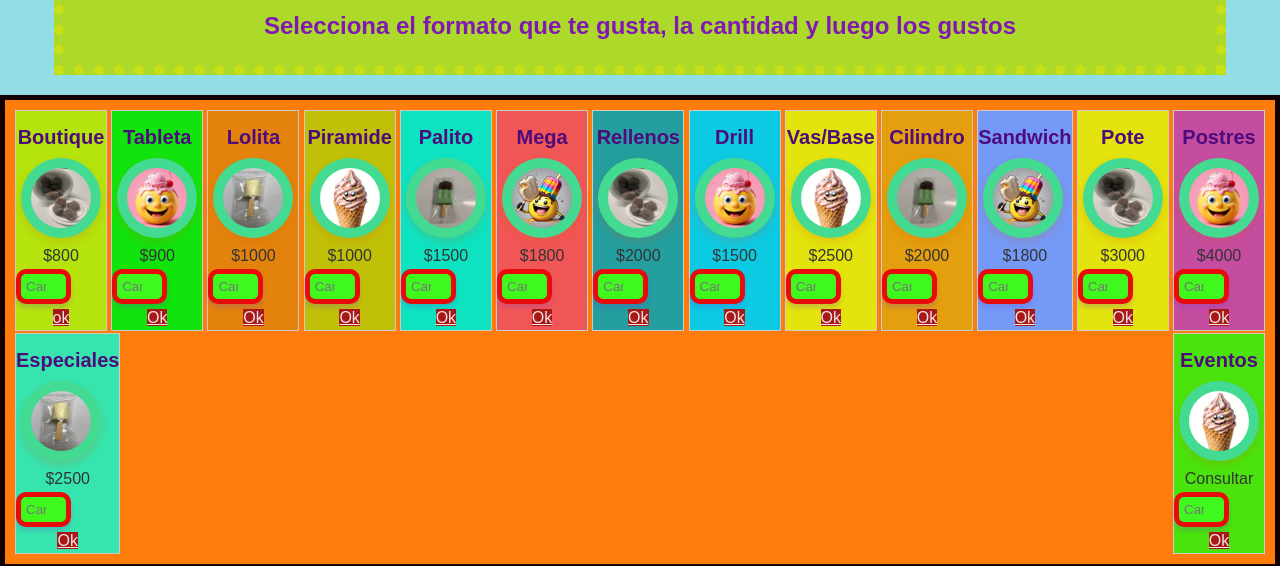
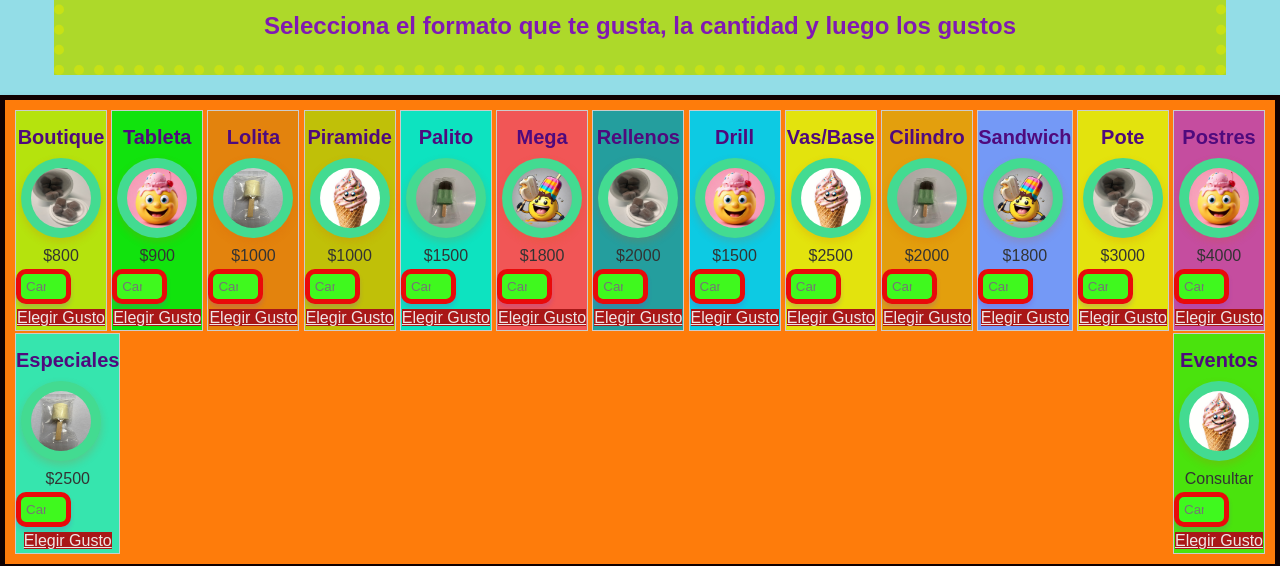
Before and after one commit to bibebasilio/PAGOTO2025, a plain HTML site: page index.html in a window 1280 px wide. Shown: the part 246-812 px from the top of the page. Drawn offline with Linux system fonts and the light colour scheme.

Commit message:
Add files via upload

```diff
--- a/index.html
+++ b/index.html
@@ -55,7 +55,7 @@
                         <img src="imagenes/gourmet4.jpeg" alt="CD1" class="ppp">
                     </label>$800
                     <input type="number" id="cantidad1" name="Boutique" min="0" tipo="tp1" placeholder="Cantidad" class="aa" precio="800">
-                    <a class="boton1" href="#gustos">ok</a>
+                    <a class="boton1" href="#gustos">Elegir Gusto</a>
                 </div>
 
 
@@ -66,7 +66,7 @@
                         <img src="imagenes/carita helado.jpeg" alt="CD2" class="ppp">
                     </label>$900
                     <input type="number" id="cantidad2" name="Tableta" min="0" tipo="tp2" placeholder="Cantidad" class="aa" precio="900">
-                    <a class="boton1" href="#gustos">Ok</a>
+                    <a class="boton1" href="#gustos">Elegir Gusto</a>
                 </div>
 
                 <div class="grid-item3 checkbox-container1 grupo">
@@ -75,7 +75,7 @@
                         <img src="imagenes/lolita.jpg" alt="CD3" class="ppp">
                     </label>$1000
                     <input type="number" id="cantidad3" name="Lolita" min="0" placeholder="Cantidad" class="aa" precio="1000">
-                    <a class="boton1" href="#gustos">Ok</a>
+                    <a class="boton1" href="#gustos">Elegir Gusto</a>
                 </div>
 
 
@@ -86,7 +86,7 @@
                         <img src="imagenes/cucurucho.jpeg" alt="CD4" class="ppp">
                     </label>$1000
                     <input type="number" id="cantidad4" name="Piramide" min="0" placeholder="Cantidad" class="aa" precio="1000">
-                    <a class="boton1" href="#gustos">Ok</a>
+                    <a class="boton1" href="#gustos">Elegir Gusto</a>
                 </div>
 
                 <div class="grid-item5 checkbox-container1 grupo">
@@ -95,7 +95,7 @@
                         <img src="imagenes/palito banado mitad.jpg" alt="CD5" class="ppp">
                     </label>$1500
                     <input type="number" id="cantidad5" name="Palito" min="0" placeholder="Cantidad" class="aa" precio="1500">
-                    <a class="boton1" href="#gustos">Ok</a>
+                    <a class="boton1" href="#gustos">Elegir Gusto</a>
                 </div>
 
 
@@ -105,7 +105,7 @@
                         <img src="imagenes/carita 2 heladoS.jpeg" alt="CD6" class="ppp">
                     </label>$1800
                     <input type="number" id="cantidad6" name="Mega" min="0" placeholder="Cantidad" class="aa" precio="1800">
-                    <a class="boton1" href="#gustos">Ok</a>
+                    <a class="boton1" href="#gustos">Elegir Gusto</a>
                 </div>
 
                 <div class="grid-item7 checkbox-container1 grupo">
@@ -114,7 +114,7 @@
                         <img src="imagenes/gourmet4.jpeg" alt="CD7" class="ppp">
                     </label>$2000
                     <input type="number" id="cantidad7" name="Rellenos" min="0" placeholder="Cantidad" class="aa" precio="2000">
-                    <a class="boton1" href="#gustos">Ok</a>
+                    <a class="boton1" href="#gustos">Elegir Gusto</a>
                 </div>
 
 
@@ -124,7 +124,7 @@
                         <img src="imagenes/carita helado.jpeg" alt="CD8" class="ppp">
                     </label>$1500
                     <input type="number" id="cantidad8" name="Drill" min="0" placeholder="Cantidad" class="aa" precio="1500">
-                    <a class="boton1" href="#gustos">Ok</a>
+                    <a class="boton1" href="#gustos">Elegir Gusto</a>
                 </div>
 
 
@@ -144,7 +144,7 @@
                         <img src="imagenes/cucurucho.jpeg" alt="CD10" class="ppp">
                     </label>$2500
                     <input type="number" id="cantidad10" name="Vas/Base" min="0" placeholder="Cantidad" class="aa" precio="2500">
-                    <a class="boton1" href="#gustos">Ok</a>
+                    <a class="boton1" href="#gustos">Elegir Gusto</a>
                 </div>
 
 
@@ -154,7 +154,7 @@
                         <img src="imagenes/palito banado mitad.jpg" alt="CD11" class="ppp">
                     </label>$2000
                     <input type="number" id="cantidad11" name="Cilindro" min="0" placeholder="Cantidad" class="aa" precio="2000">
-                    <a class="boton1" href="#gustos">Ok</a>
+                    <a class="boton1" href="#gustos">Elegir Gusto</a>
                 </div>
 
 
@@ -164,7 +164,7 @@
                         <img src="imagenes/carita 2 heladoS.jpeg" alt="CD12" class="ppp">
                     </label>$1800
                     <input type="number" id="cantidad12" name="Sandwich" min="0" placeholder="Cantidad" class="aa" precio="1800">
-                    <a class="boton1" href="#gustos">Ok</a>
+                    <a class="boton1" href="#gustos">Elegir Gusto</a>
                 </div>
 
                 <div class="grid-item13 checkbox-container1 grupo">
@@ -173,7 +173,7 @@
                         <img src="imagenes/gourmet4.jpeg" alt="CD13" class="ppp">
                     </label>$3000
                     <input type="number" id="cantidad13" name="Pote" min="0" placeholder="Cantidad" class="aa" precio="3000">
-                    <a class="boton1" href="#gustos">Ok</a>
+                    <a class="boton1" href="#gustos">Elegir Gusto</a>
                 </div>
 
 
@@ -183,7 +183,7 @@
                         <img src="imagenes/carita helado.jpeg" alt="CD14" class="ppp">
                     </label>$4000
                     <input type="number" id="cantidad14" name="Postres" min="0" placeholder="Cantidad" class="aa" precio="4000">
-                    <a class="boton1" href="#gustos">Ok</a>
+                    <a class="boton1" href="#gustos">Elegir Gusto</a>
                 </div>
 
                 <div class="grid-item15 checkbox-container1 grupo">
@@ -192,7 +192,7 @@
                         <img src="imagenes/lolita.jpg" alt="CD15" class="ppp">
                     </label>$2500
                     <input type="number" id="cantidad15" name="Especiales" min="0" placeholder="Cantidad" class="aa" precio="2500">
-                    <a class="boton1" href="#gustos">Ok</a>
+                    <a class="boton1" href="#gustos">Elegir Gusto</a>
                 </div>
 
 
@@ -202,7 +202,7 @@
                         <img src="imagenes/cucurucho.jpeg" alt="CD16" class="ppp">
                     </label>Consultar
                     <input type="number" id="cantidad16" name="Eventos" min="0" placeholder="Cantidad" class="aa" precio="52000">
-                    <a class="boton1" href="#gustos">Ok</a>
+                    <a class="boton1" href="#gustos">Elegir Gusto</a>
                 </div>
 
             </section>
```
